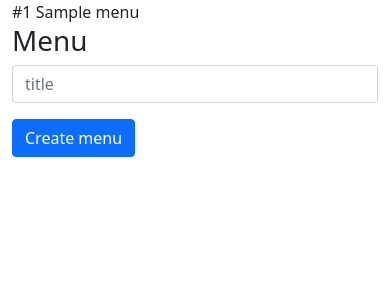
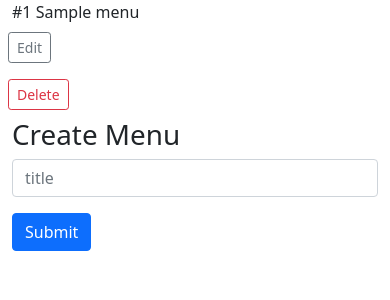
Before and after one commit to Ashok-chauhan/flask_app_event, a Flask app: page /admin/menu in a window 390 px wide. Shown: the part 56-356 px from the top of the page. Run offline with Flask 3, Linux system fonts and the light colour scheme; a user stored in the database is signed in; tables that the repository leaves empty hold one stand-in row (values such as "Sample post").

Commit message:
Edit menu and Modrate comments are added

```diff
--- a/app/admin/menuform.py
+++ b/app/admin/menuform.py
@@ -5,4 +5,4 @@ from wtforms.validators import InputRequired
 
 class MenuForm(FlaskForm):
     title = StringField(validators=[InputRequired()], render_kw={"placeholder":"title"})
-    submit = SubmitField('Create menu')
+    submit = SubmitField('Submit')
--- a/app/admin/routes.py
+++ b/app/admin/routes.py
@@ -74,6 +74,22 @@ def event(id):
 
      return render_template('admin/event.html', event=event, form=form)
 
+@bp.route('/modrate_comment/<int:id>', methods=['GET'])
+def modrate_comment(id):
+     comment = Comments.query.get_or_404(id)
+     if comment:
+          comment.status = 1
+          db.session.add(comment)
+          db.session.commit()
+          return redirect(url_for('admin.event', id=comment.events_id))
+
+
+@bp.route('/delete_comment/<int:id>', methods=['GET'])
+def delete_comment(id):
+     comment = Comments.query.get_or_404(id)
+     db.session.delete(comment)
+     db.session.commit()
+     return redirect(url_for('admin.event', id=comment.events_id))
 
 
 @bp.route('/menu', methods=['GET', 'POST'])
@@ -88,6 +104,30 @@ def menu():
           return redirect(url_for('admin.menu'))
 
      return render_template('admin/menu.html', menus=menus, form=form)
+
+@bp.route('/editmenu/<int:id>', methods=['GET', 'POST'])
+def editmenu(id):
+     menu = Menu.query.get_or_404(id)
+     form = MenuForm()
+     if form.validate_on_submit():
+          menu.title = form.title.data
+          db.session.add(menu)
+          db.session.commit()
+          return redirect(url_for('admin.menu'))
+     form.title.data = menu.title
+     return render_template('admin/edit_menu.html', form=form)
+
+@bp.route('/delete_menu/<int:id>', methods=['GET', 'POST'])
+def delete_menu(id):
+     menu = db.get_or_404(Menu, id)
+     db.session.delete(menu)
+     db.session.commit()
+     return redirect(url_for('admin.menu'))
+
+
+
+
+
 
 
 @bp.route('/faculty', methods=['GET', 'POST'])
--- a/app/templates/admin/menu.html
+++ b/app/templates/admin/menu.html
@@ -2,14 +2,30 @@
 <div class="row">
   <div class="col-md-6">
     {% for menu in menus %}
-    <div>#{{ menu.id}} {{ menu.title }}</div>
+    <div class="row">
+      <div class="col-md-8">#{{ menu.id}} {{ menu.title }}</div>
+      <div class="col-md-2 p-2">
+        <a
+          class="btn btn-outline-secondary btn-sm"
+          href="{{ url_for('admin.editmenu', id=menu['id']) }}"
+          >Edit</a
+        >
+      </div>
+      <div class="col-md-2 p-2">
+        <a
+          class="btn btn-outline-danger btn-sm"
+          href="{{ url_for('admin.delete_menu', id=menu['id']) }}"
+          >Delete</a
+        >
+      </div>
+    </div>
     {% endfor %}
   </div>
 
   <div class="col-md-6">
     <!-- <div class="d-flex justify-content-center"> -->
     <form method="POST" action="menu">
-      <h1>Menu</h1>
+      <h1>Create Menu</h1>
 
       {% for field, errors in form.errors.items() %}
       <div class="alert alert-danger">
```
Also changed, not shown: app/templates/admin/edit_menu.html (added, +22 -0 lines), app/templates/admin/event.html (+7 -1 lines), 1 other file.
